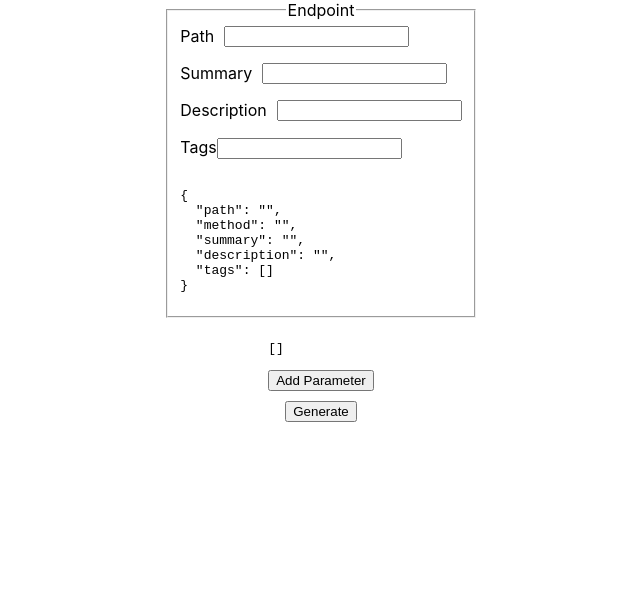
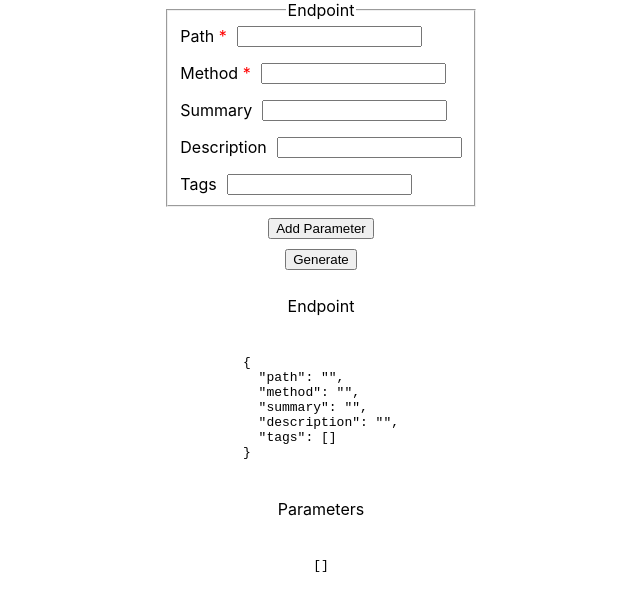
Before and after one commit to BlckHawker/Swagger-Doc-GUI, a React (Create React App) app in the folder app/: page / in a window 1280 px wide. Shown: the top 610 px of the page, without its empty margins (319-959 px from the left). Built offline with nearby package versions, Linux system fonts and the light colour scheme.

Commit message:
Added required fields

```diff
--- a/app/src/App.tsx
+++ b/app/src/App.tsx
@@ -1,8 +1,8 @@
 import Endpoint from "./component/Endpoint"
 import ParameterManager from "./component/ParameterManager";
 import './main.css'
-import { EndpointData } from "./interfaces";
-import { useState } from "react";
+import { EndpointData, ParameterData } from "./interfaces";
+import { SetStateAction, useState } from "react";
 
 function App() {
   const [endpointData, setEndpointData] = useState<EndpointData>({path: "",
@@ -10,13 +10,30 @@ function App() {
     summary: "",
     description: "",
     tags: []})
+
+  const [parametersData, setParametersData] = useState<ParameterData[]>([]);
+
   return (
     <div className="flex-vertical">
       <Endpoint data={endpointData} onChange={(updated: EndpointData) => setEndpointData(updated)} />
-      <ParameterManager/>
+      <ParameterManager parameters={parametersData} setParameters={setParametersData}/>
       <button>Generate</button>
+      <p>Endpoint</p>
+      <pre>{JSON.stringify(endpointData, null, 2)}</pre>
+      <p>Parameters</p>
+      <pre>{JSON.stringify(parametersData, null, 2)}</pre>
+      <pre></pre>
     </div>
   );
+
+  const validateData = () => {
+
+  }
+
+  const validateEndpoint = () => {
+    //todo path can't be empty
+    //todo Summary can't be empty
+  }
 }
 
 export default App;
--- a/app/src/component/Dropdown.tsx
+++ b/app/src/component/Dropdown.tsx
@@ -3,16 +3,19 @@ interface Props {
   name: string;
   options: string[];
   value: string;
+  required?: boolean
   onChange: (value: string) => void;
 }
 
-function Dropdown({ name, options, value, onChange }: Props) {
+function Dropdown({ name, options, value, onChange, required }: Props) {
   const inputId = `${name}-input`;
   const listId = `${name}-options`;
 
   return (
     <div className='flex-horizontal'>
-      <label htmlFor={inputId}>{name}</label>
+      <label htmlFor={inputId}>{name}
+        {required && <span style={{ color: "red" }}> *</span>}
+      </label>
       <input
         list={listId}
         id={inputId}
--- a/app/src/component/Endpoint.tsx
+++ b/app/src/component/Endpoint.tsx
@@ -17,6 +17,15 @@ function Endpoint({ data, onChange }: Props) {
         name="Path"
         value={data.path}
         onChange={(v: any) => onChange({ ...data, path: v })}
+        required={true}
+      />
+
+      <Dropdown
+      name={'Method'}
+      options={["GET", "PUT", "POST", "DELETE", "PATCH"]}
+      value={data.method}
+      onChange={(v: any) => onChange({ ...data, method: v })}
+      required={true}
       />
 <TextField
         name="Summary"
@@ -29,7 +38,6 @@ function Endpoint({ data, onChange }: Props) {
         onChange={(v: any) => onChange({ ...data, description: v })}
       />
       <TagsField name={'Tags'} value={data.tags} onChange={(v) => onChange({ ...data, tags: v })}/>
-        <pre>{JSON.stringify(data, null, 2)}</pre>
 </fieldset>
   );
 }
--- a/app/src/component/ParameterManager.tsx
+++ b/app/src/component/ParameterManager.tsx
@@ -2,9 +2,12 @@ import { useState } from "react";
 import Parameter from "./Parameter";
 import { ParameterData } from "../interfaces";
 
-function ParameterManager() {
-  const [parameters, setParameters] = useState<ParameterData[]>([]);
+  interface Props {
+    parameters: ParameterData[],
+    setParameters: React.Dispatch<React.SetStateAction<ParameterData[]>>
 
+  }
+function ParameterManager({parameters, setParameters}: Props) {
   const addParameter = () => {
     setParameters([
       ...parameters,
@@ -33,7 +36,6 @@ function ParameterManager() {
           onDelete={() => deleteParameter(index)}
         />
       ))}
-      <pre>{JSON.stringify(parameters, null, 2)}</pre>
       <button onClick={addParameter}>Add Parameter</button>
     </div>
   );
--- a/app/src/component/TagsField.tsx
+++ b/app/src/component/TagsField.tsx
@@ -2,14 +2,17 @@ interface Props {
   name: string;
   value: string[];
   onChange: (value: string[]) => void;
+  required?: boolean
 }
 
-function TagsField({ name, value, onChange }: Props) {
+function TagsField({ name, value, onChange, required }: Props) {
   const id = `${name}-input`;
 
   return (
-    <div>
-      <label htmlFor={id}>{name}</label>
+    <div className="flex-horizontal">
+      <label htmlFor={id}>{name}
+        {required && <span style={{ color: "red" }}> *</span>}
+      </label>
       <input
         type="text"
         id={id}
--- a/app/src/component/TextField.tsx
+++ b/app/src/component/TextField.tsx
@@ -2,12 +2,15 @@ interface Props {
   name: string;
   value: string;
   onChange: (value: string) => void;
+  required?: boolean
 }
 
-function TextField({ name, value, onChange }: Props) {
+function TextField({ name, value, onChange, required }: Props) {
   return (
     <div className="flex-horizontal">
-      <label>{name}</label>
+      <label>{name}
+        {required && <span style={{ color: "red" }}> *</span>}
+      </label>
       <input
         type="text"
         value={value}
```
